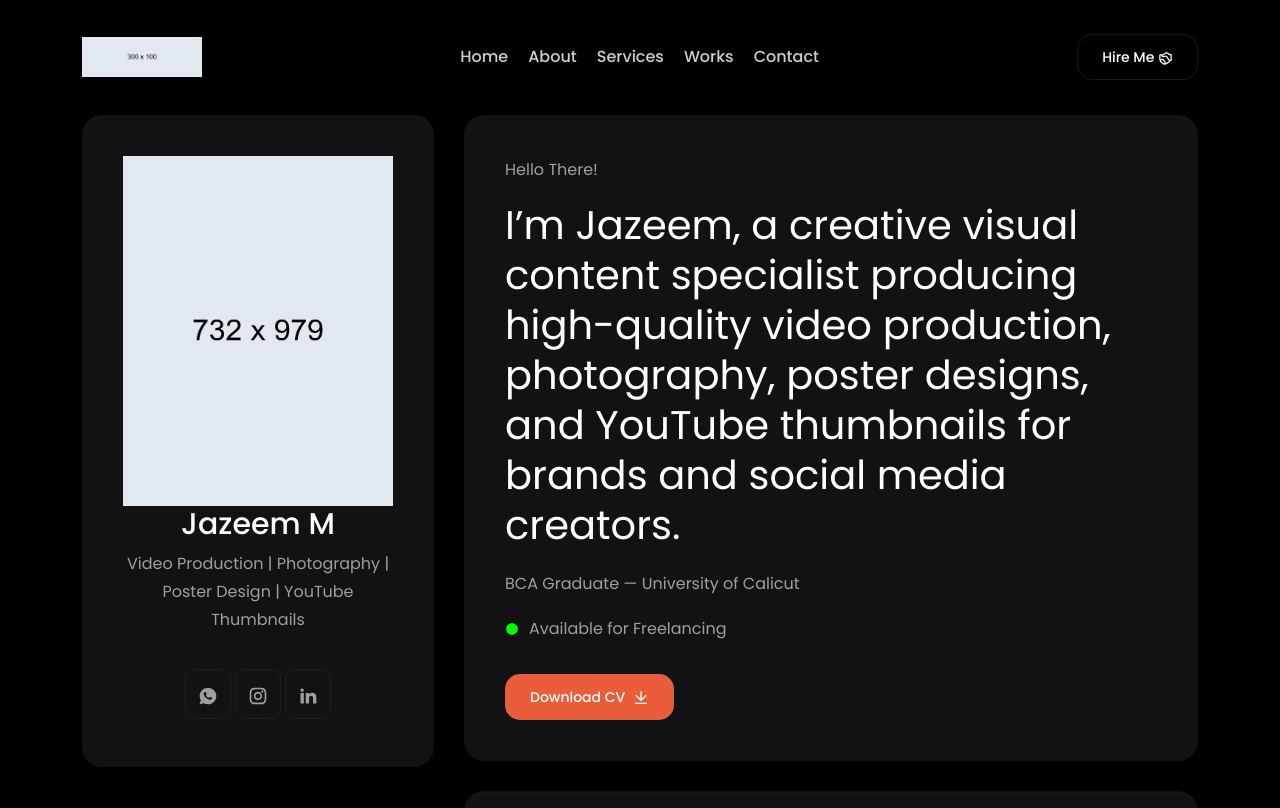
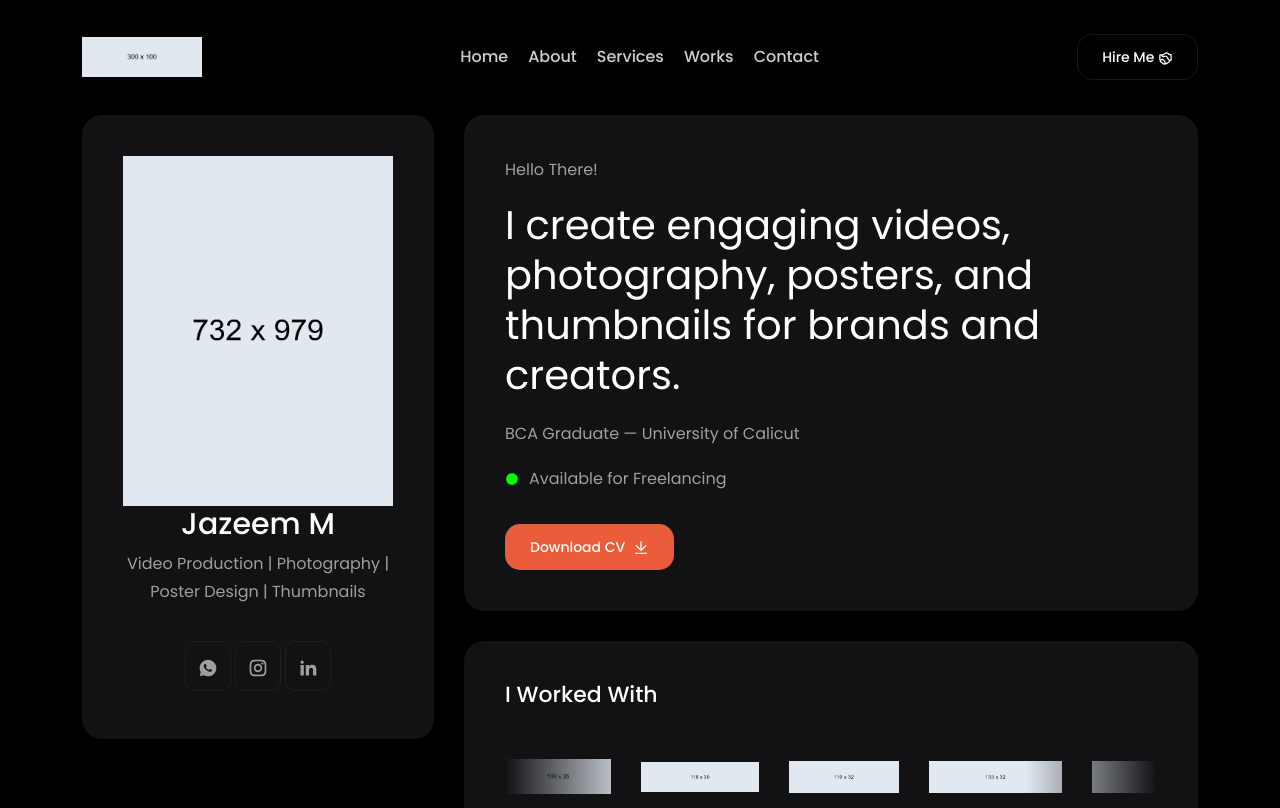
Before and after one commit to zayaaan-al/Jazeem-s-Portfolio, a Next.js app: page / in a window 1280 px wide. Shown: the top 808 px of the page. Built offline with nearby package versions, Linux system fonts and the light colour scheme.

Commit message:
hero shorter

```diff
--- a/src/components/sections/hero.jsx
+++ b/src/components/sections/hero.jsx
@@ -18,14 +18,13 @@ const Hero = () => {
       <div className="container">
         <div className="row">
 
-          {/* PROFILE IMAGE */}
           <div className="col-lg-4">
             <SlideUp>
               <div className="about-image-part">
 
                 <Image
                   src="/images/about/profile.png"
-                  alt="Jazeem M - Video Editor"
+                  alt="Jazeem M"
                   width={350}
                   height={350}
                 />
@@ -33,38 +32,26 @@ const Hero = () => {
                 <h2>Jazeem M</h2>
 
                 <p>
-                  Video Production | Photography | Poster Design | YouTube Thumbnails
+                  Video Production | Photography | Poster Design | Thumbnails
                 </p>
 
                 <div className="about-social text-center">
                   <ul>
 
                     <li>
-                      <a
-                        href="https://wa.me/918075289709"
-                        target="_blank"
-                        rel="noopener noreferrer"
-                      >
+                      <a href="https://wa.me/918075289709" target="_blank">
                         <RiWhatsappFill size={20} />
                       </a>
                     </li>
 
                     <li>
-                      <a
-                        href="https://www.instagram.com/jazeem_mhmd"
-                        target="_blank"
-                        rel="noopener noreferrer"
-                      >
+                      <a href="https://www.instagram.com/jazeem_mhmd" target="_blank">
                         <RiInstagramLine size={20} />
                       </a>
                     </li>
 
                     <li>
-                      <a
-                        href="https://www.linkedin.com/in/jazeem-m/"
-                        target="_blank"
-                        rel="noopener noreferrer"
-                      >
+                      <a href="https://www.linkedin.com/in/jazeem-m/" target="_blank">
                         <RiLinkedinFill size={20} />
                       </a>
                     </li>
@@ -77,7 +64,6 @@ const Hero = () => {
           </div>
 
 
-          {/* HERO CONTENT */}
           <div className="col-lg-8">
             <SlideUp>
               <div className="about-content-part">
@@ -85,14 +71,11 @@ const Hero = () => {
                 <p>Hello There!</p>
 
                 <h2>
-                  I’m Jazeem, a creative visual content specialist producing
-                  high-quality video production, photography, poster designs,
-                  and YouTube thumbnails for brands and social media creators.
+                  I create engaging videos, photography, posters,
+                  and thumbnails for brands and creators.
                 </h2>
 
-                <p>
-                  BCA Graduate — University of Calicut
-                </p>
+                <p>BCA Graduate — University of Calicut</p>
 
                 <div className="adress-field">
                   <ul>
@@ -104,11 +87,7 @@ const Hero = () => {
                 </div>
 
                 <div className="hero-btns">
-                  <a
-                    href="/JAZEEM_M.pdf"
-                    download
-                    className="theme-btn"
-                  >
+                  <a href="/JAZEEM_M.pdf" download className="theme-btn">
                     Download CV <i><RiDownloadLine size={16} /></i>
                   </a>
                 </div>
```
